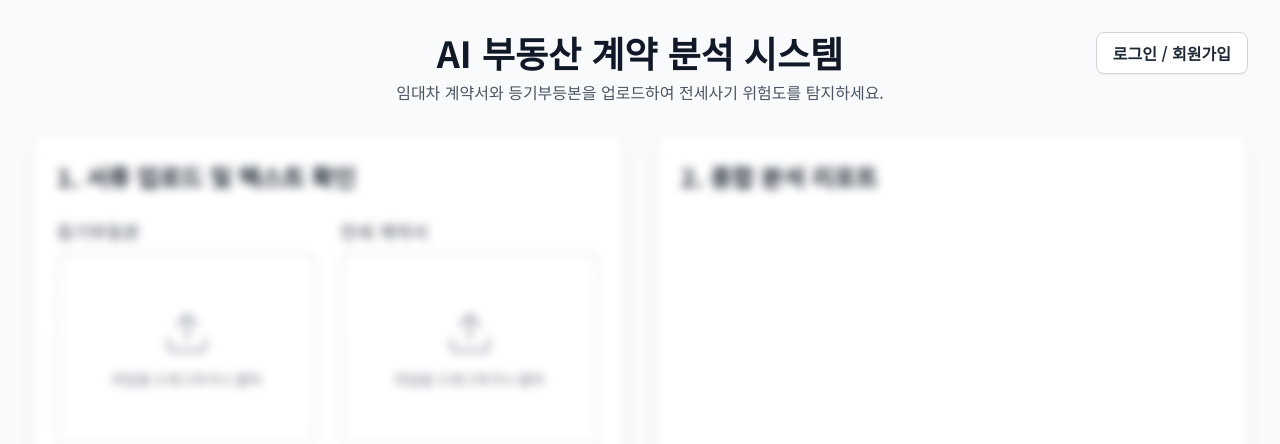
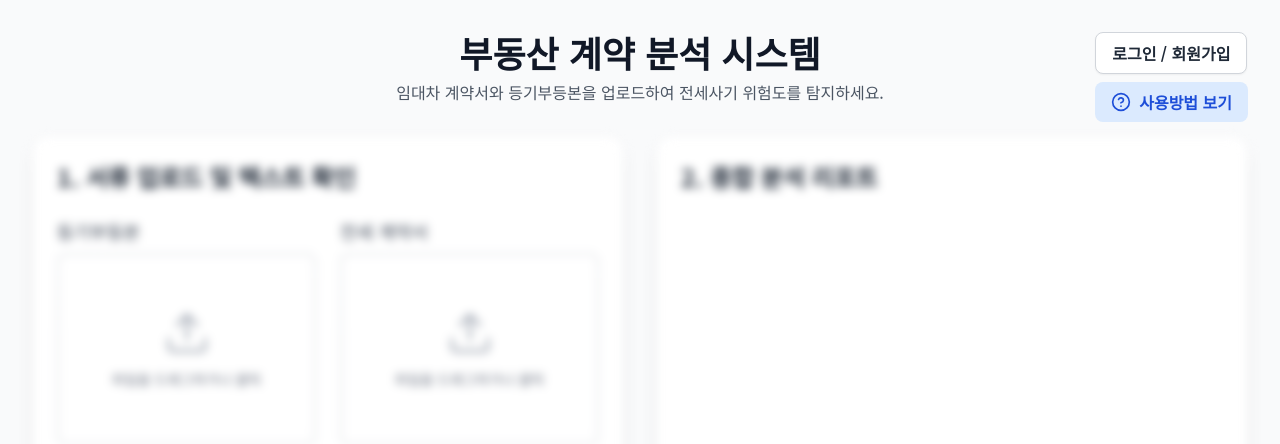
Before and after one commit to DeepDiveOCR/ocr-safesign, a Flask app: page / in a window 1280 px wide. Shown: the top 444 px of the page. Run offline with Flask 3, Linux system fonts and the light colour scheme; some libraries are stand-ins or nearby versions.

Commit message:
UX 업데이트

```diff
--- a/real-estate-analyzer/static/main.js
+++ b/real-estate-analyzer/static/main.js
@@ -453,4 +453,27 @@ registerPreview.addEventListener('click', () => showSideImageViewer(registerPrev
 contractPreview.addEventListener('click', () => showSideImageViewer(contractPreview.src));
 sideViewerCloseBtn.addEventListener('click', hideSideImageViewer);
 
+// 사용방법 모달 기능
+const helpBtn = document.getElementById('help-btn');
+const helpTooltip = document.getElementById('help-tooltip');
+const closeHelpBtn = document.getElementById('close-help-btn');
+
+helpBtn.addEventListener('click', () => {
+    helpTooltip.classList.remove('hidden');
+    helpTooltip.classList.add('animate-fade-in');
 });
+
+closeHelpBtn.addEventListener('click', () => {
+    helpTooltip.classList.add('hidden');
+    helpTooltip.classList.remove('animate-fade-in');
+});
+
+// 모달 외부 클릭 시 닫기
+document.addEventListener('click', (e) => {
+    if (!helpTooltip.contains(e.target) && !helpBtn.contains(e.target)) {
+        helpTooltip.classList.add('hidden');
+        helpTooltip.classList.remove('animate-fade-in');
+    }
+});
+
+});
--- a/real-estate-analyzer/templates/index.html
+++ b/real-estate-analyzer/templates/index.html
@@ -4,7 +4,7 @@
 <head>
     <meta charset="UTF-8">
     <meta name="viewport" content="width=device-width, initial-scale=1.0">
-    <title>AI 부동산 서류 분석기</title>
+    <title>SafeSign</title>
     <script src="https://cdn.tailwindcss.com"></script>
     <link
         href="https://fonts.googleapis.com/css2?family=Inter:wght@400;500;600;700&family=Noto+Sans+KR:wght@400;500;700&display=swap"
@@ -35,12 +35,19 @@
                     로그아웃
                 </button>
             </div>
+            <button id="help-btn" class="mt-2 bg-blue-100 text-blue-700 font-semibold py-2 px-4 rounded-lg hover:bg-blue-200 transition-colors flex items-center w-full">
+                <svg xmlns="http://www.w3.org/2000/svg" width="20" height="20" viewBox="0 0 24 24" fill="none" stroke="currentColor" stroke-width="2" stroke-linecap="round" stroke-linejoin="round" class="mr-2">
+                    <circle cx="12" cy="12" r="10"></circle>
+                    <path d="M9.09 9a3 3 0 0 1 5.83 1c0 2-3 3-3 3"></path>
+                    <line x1="12" y1="17" x2="12.01" y2="17"></line>
+                </svg>
+                사용방법 보기
+            </button>
         </div>
 
         <header class="mb-8 text-center">
-            <h1 class="text-3xl sm:text-4xl font-bold text-gray-900">AI 부동산 계약 분석 시스템</h1>
+            <h1 class="text-3xl sm:text-4xl font-bold text-gray-900">부동산 계약 분석 시스템</h1>
             <p class="mt-2 text-md text-gray-600">임대차 계약서와 등기부등본을 업로드하여 전세사기 위험도를 탐지하세요.</p>
-            <!-- ★★★[삭제] 법적 고지 문구는 하단으로 이동했습니다. ★★★ -->
         </header>
 
         <div id="login-overlay" class="hidden absolute inset-0 bg-gray-900 bg-opacity-30 flex items-center justify-center z-20"
@@ -162,6 +169,44 @@
                             </button>
                         </div>
 
+                        <!-- 사용방법 말풍선 모달 -->
+                        <div id="help-tooltip" class="hidden absolute top-16 right-0 bg-white border border-gray-200 rounded-lg shadow-xl p-6 max-w-sm z-30 transform transition-all duration-300 ease-in-out">
+                            <div class="absolute -top-2 right-6 w-4 h-4 bg-white border-l border-t border-gray-200 transform rotate-45"></div>
+                            <div class="flex justify-between items-start mb-4">
+                                <h3 class="text-lg font-semibold text-gray-800">사용방법</h3>
+                                <button id="close-help-btn" class="text-gray-400 hover:text-gray-600">
+                                    <svg xmlns="http://www.w3.org/2000/svg" width="20" height="20" viewBox="0 0 24 24" fill="none" stroke="currentColor" stroke-width="2" stroke-linecap="round" stroke-linejoin="round">
+                                        <line x1="18" y1="6" x2="6" y2="18"></line>
+                                        <line x1="6" y1="6" x2="18" y2="18"></line>
+                                    </svg>
+                                </button>
+                            </div>
+                            <div class="space-y-4 text-sm text-gray-700">
+                                <div>
+                                    <h4 class="font-semibold text-blue-600 mb-2">📄 필요한 서류</h4>
+                                    <ul class="space-y-1 ml-2">
+                                        <li>• 등기부등본 (인터넷등기소에서 발급)</li>
+                                        <li>• 부동산 계약서</li>
+                                    </ul>
+                                    <p class="text-xs text-gray-500 mt-1">💡 등기부등본 발급 시 '현재유효사항' 체크 필수</p>
+                                </div>
+                                <div>
+                                    <h4 class="font-semibold text-green-600 mb-2">🔍 분석 과정</h4>
+                                    <ol class="space-y-1 ml-2">
+                                        <li>1. 서류 업로드</li>
+                                        <li>2. "AI로 텍스트 추출 및 보정" 클릭</li>
+                                        <li>3. 추출된 내용 검토 및 수정</li>
+                                        <li>4. "종합 분석 실행" 클릭</li>
+                                    </ol>
+                                </div>
+                                <div class="bg-yellow-50 p-3 rounded-lg">
+                                    <p class="text-xs text-yellow-800">
+                                        ⚠️ 모든 요약은 참고용이며, 사용자의 검토와 수정이 필수입니다.
+                                    </p>
+                                </div>
+                            </div>
+                        </div>
+
                         <div id="analysis-placeholder"
                             class="flex-grow flex flex-col items-center justify-center text-center text-gray-500">
                             <svg xmlns="http://www.w3.org/2000/svg" width="64" height="64" viewBox="0 0 24 24"
```
Also changed, not shown: real-estate-analyzer/estimator/median_price.py (+7 -2 lines), real-estate-analyzer/static/style.css (+35 -0 lines).
